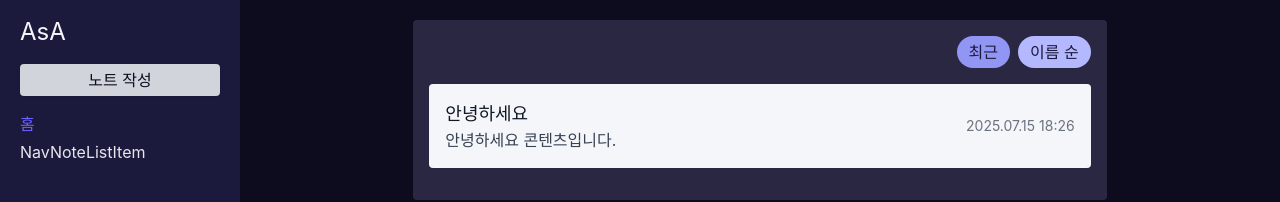
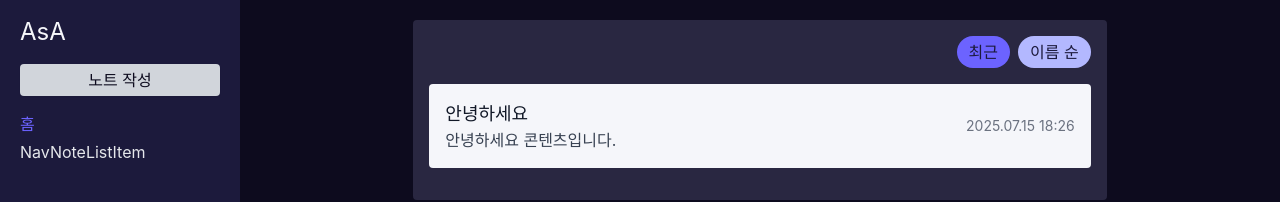
Before and after one commit to sum529-create/auto-summary-ai, a React (Vite) app: page / in a window 1280 px wide. Shown: the top 202 px of the page. Built offline with nearby package versions, Linux system fonts and the light colour scheme.

Commit message:
feat: 기존 tailwind 하드코딩 대신 cn 유틸 적용 #2

```diff
--- a/src/components/notes/NoteArea.jsx
+++ b/src/components/notes/NoteArea.jsx
@@ -1,8 +1,9 @@
 import React from 'react'
+import { cn } from '../../lib/utils'
 
 const NoteArea = ({children}) => {
   return (
-    <div className="p-4 bg-sumi-deepspace md:w-2/3 mx-4 md:mx-auto my-5 rounded">
+    <div className={cn("p-4 md:w-2/3 mx-4 md:mx-auto my-5 rounded", "bg-sumi-deepspace")}>
       {children}
     </div>
   )
--- a/src/components/notes/SortedButton.jsx
+++ b/src/components/notes/SortedButton.jsx
@@ -1,8 +1,15 @@
 import React from 'react'
+import { cn } from '../../lib/utils'
 
 const SortedButton = ({children, isSelected, onToggle}) => {
   return (
-    <button onClick={onToggle} style={{background: isSelected ? '#9196F5' : '#B3B8FF'}} className='rounded-full text-sumi-night py-1 px-3 text-base'>
+    <button
+      onClick={onToggle}
+      className={cn(
+        'rounded-full text-sumi-night py-1 px-3 text-base',
+        isSelected ? "bg-sumi-nebula" : "bg-sumi-starlight"
+      )}
+    >
       {children}
     </button>
   )
--- a/src/components/ui/Button.jsx
+++ b/src/components/ui/Button.jsx
@@ -36,7 +36,7 @@ const Button = ({ onClick, type = 'button', children, variant='default', size='d
     <button
       type={type}
       onClick={onClick}
-      className={cn(buttonVariants({variant, size, className}), fullWidth && 'w-full')}
+      className={cn(buttonVariants({variant, size}),className, fullWidth && 'w-full')}
     >
       {children}
     </button>
```
